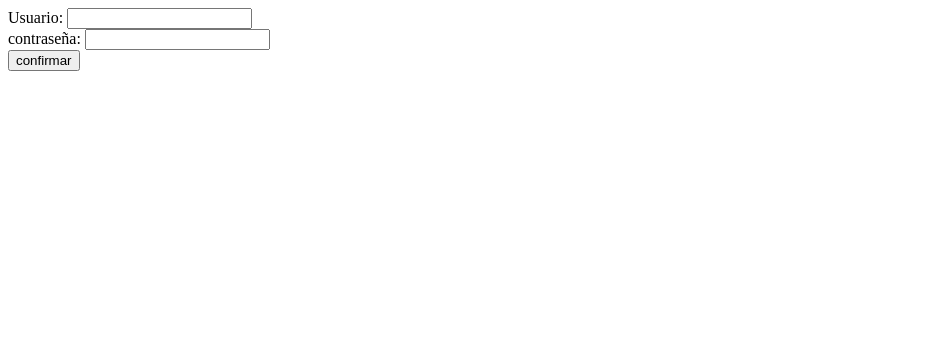
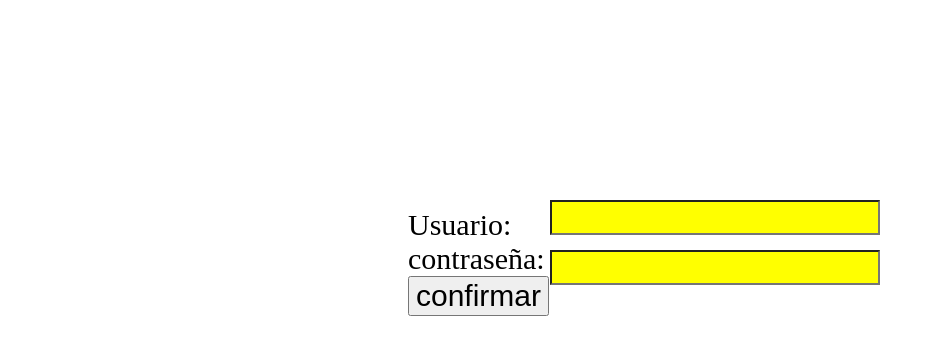
Before and after one commit to fapehe/comprobacion-contrase-a, a PHP site: page / in a window 1280 px wide. Shown: the top 355 px of the page, without its empty margins (0-935 px from the left). Run offline with PHP 8.4, Linux system fonts and the light colour scheme.

Commit message:
prueba 1 de commit y push

```diff
--- a/verificacion/conexion.php
+++ b/verificacion/conexion.php
@@ -9,7 +9,7 @@ $consulta="SELECT * FROM usuarios.usuario WHERE idusuario='$user' and contraseñ
 
 $resultado=mysqli_query($enlace, $consulta);
 
-if(mysqli_num_rows($resultado)>0){
+if(mysqli_num_rows($enlace, $consulta)>0){
     echo "ingreso!!!";
 }else{
     echo "error!!!";
--- a/verificacion/index.php
+++ b/verificacion/index.php
@@ -26,13 +26,36 @@ and open the template in the editor.
         }
 
     </script>
+    <style>
+        .cuadro{
+                background-color: yellow;
+                font-size: 25px;
+
+        }
+        .letrero{
+                font-size: 30px;
+                position: relative;
+                top: 200px;
+                left: 400px;
+        }
+        #user{
+                position: absolute;
+                top: 200px;
+                left: 550px;
+        }
+        #password{
+                position: absolute;
+                top: 250px;
+                left: 550px;
+        }
+    </style>
     <body>
 
         <form onsubmit="return tamaño()"action="conexion.php">
 
-                <label> Usuario: </label><input type="text" name="usu" id="user" ><br>
-                <label> contraseña: </label><input type="password" name="pass" id="password"><br>
-                <input type="submit" value="confirmar" onclick="tamaño()" ><br>
+                <label class="letrero"> Usuario: </label><input type="text" name="usu" id="user" class="cuadro"><br>
+                <label class="letrero"> contraseña: </label><input type="password" name="pass" id="password" class="cuadro"><br>
+                <input type="submit" value="confirmar" onclick="tamaño()" class="letrero"><br>
 
             </form>
 
```
